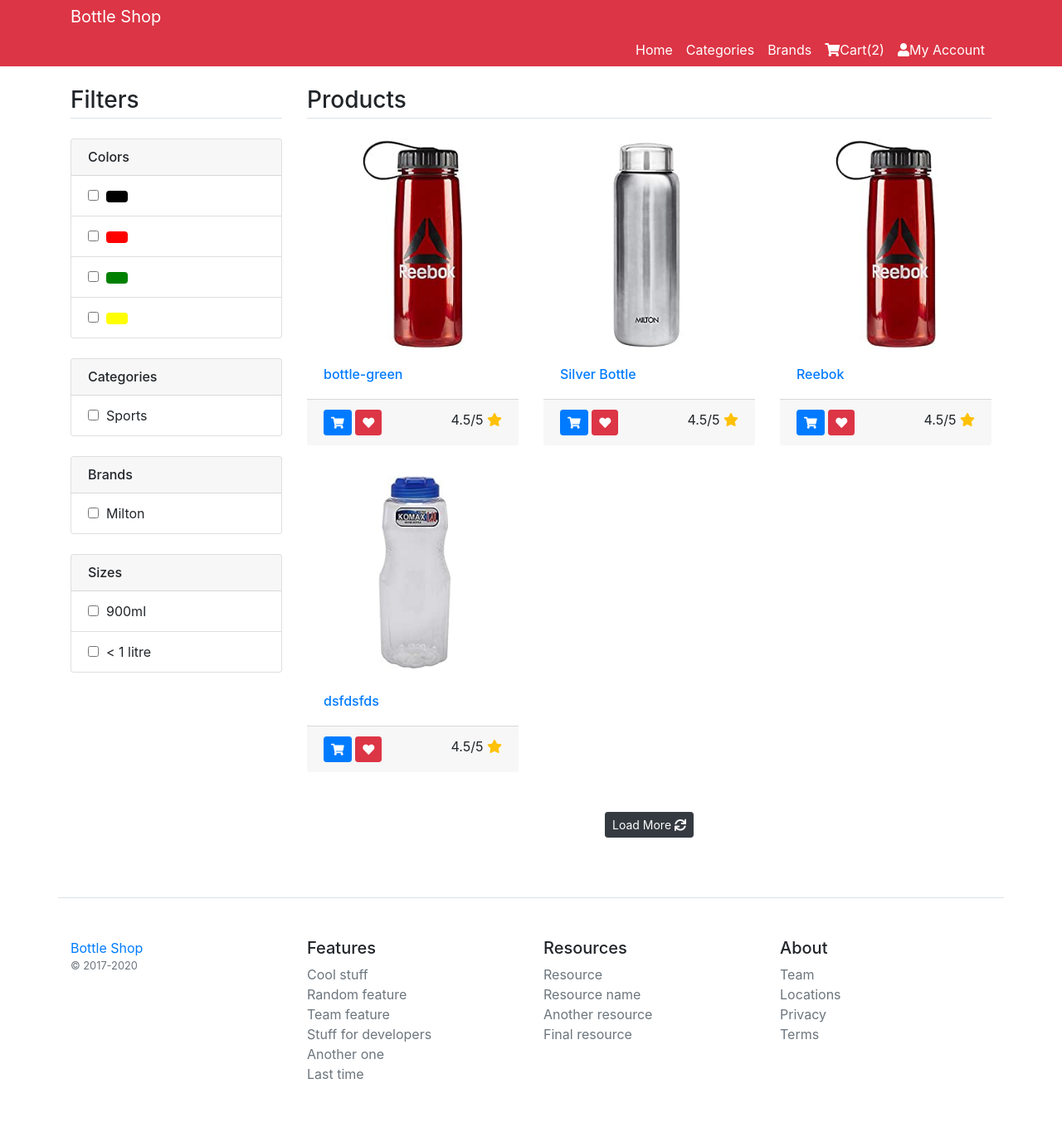
After one commit to alexangria1992/django-bottle-shop, a Django app: page /product-list in a window 1280 px wide. The commit adds this page. Shown: the whole page at 83% size. Run offline with Django 3.2, Linux system fonts and the light colour scheme; data comes from the database, SQL or seed files in the repository; both versions use the stored data as it was after the commit; some libraries are stand-ins or nearby versions.

Commit message:
product filters

```diff
--- a/main/templates/base.html
+++ b/main/templates/base.html
@@ -14,7 +14,7 @@
 <body>
     <nav class="navbar-expand-lg navbar-dark bg-danger">
         <div class="container">
-            <a href="" class="navbar-brand">Bottle Shop</a>
+            <a href="/" class="navbar-brand">Bottle Shop</a>
             <button class="navbar-toggler" type="button" data-toggle="collapse" data-target="#navbarNav"
             aria-controls="navbarNav" aria-expanded="false" aria-label="Toggle Navigation">
             <span class="navbar-toggler-icon"></span>
@@ -22,19 +22,19 @@
         <div class="collapse navbar-collapse" id="navbarNav">
             <ul class="navbar-nav ml-auto">
                 <li class="nav-item">
-                    <a href="" class="nav-link text-white">Home</a>
+                    <a href="/" class="nav-link text-white">Home</a>
                 </li>
                 <li class="nav-item">
                     <a class="nav-link text-white" href="{% url 'category-list' %}">Categories</a>
                   </li>
                 <li class="nav-item">
-                    <a href="" class="nav-link text-white" href="/brands.php">Brands</a>
+                    <a class="nav-link text-white" href="{% url 'brand-list' %}">Brands</a>
                 </li>
                 <li class="nav-item">
-                    <a href="" class="nav-link text-white" href="/cart.php"><i class="fa fa-shopping-cart"></i>Cart(2)</a>
+                    <a class="nav-link text-white" href="/cart.php"><i class="fa fa-shopping-cart"></i>Cart(2)</a>
                 </li>
                 <li class="nav-item">
-                    <a href="" class="nav-link text-white" href="/account.php"><i class="fa fa-user"></i>My Account</a>
+                    <a class="nav-link text-white" href="/account.php"><i class="fa fa-user"></i>My Account</a>
                 </li>
             </ul>
           </div>
--- a/main/templates/category_list.html
+++ b/main/templates/category_list.html
@@ -11,9 +11,9 @@
 			<div class="col-md-3 mb-4">
 				<div class="card shadow">
 				<a href="#"><img src="/media/{{cat.image}}" class="card-img-top" alt="{{cat.title}}" /></a>
-				<div class="card-body">
-					<h6 class="card-text"><a href="#">{{cat.title}}</a></h6>
-				</div>
+					<div class="card-body">
+						<h6 class="card-text"><a href="#">{{cat.title}}</a></h6>
+					</div>
 				</div>
 			</div>
              {% endfor %}
--- a/main/templates/index.html
+++ b/main/templates/index.html
@@ -49,6 +49,6 @@
 			</div>
 		</div>
 	</div>
-	<p class="my-4 text-center"><a href="/products.php" class="btn btn-dark btn-sm">All Products <i class="fa fa-long-arrow-alt-right"></i></a></p>
+	<p class="my-4 text-center"><a href="{% url 'product-list' %}" class="btn btn-dark btn-sm">All Products <i class="fa fa-long-arrow-alt-right"></i></a></p>
 </main>
 {% endblock %}
--- /dev/null
+++ b/main/templates/product_list.html
@@ -0,0 +1,87 @@
+{% extends 'base.html' %}
+{% load static %}
+{% block content %}
+
+<main class="container my-4">
+    <div class="row">
+        <div class="col-md-3">
+            <h3 class="mb-4 border-bottom pb-1">Filters</h3>
+            <div class="card mb-4">
+                <h6 class="card-header">Colors</h6>
+                <div class="list-group list-group-flush">
+                    {% for color in colors %}
+                    <li class="list-group-item">
+                        <input value="{{color.color__id}}" type="checkbox"/>&nbsp;
+                        <button class="btn" style="background-color: {{color.color__color_code}};"></button>
+                    </li>
+                    {% endfor %}
+                    </div>
+                </div>
+
+            <div class="card mb-4">
+                <h6 class="card-header">Categories</h6>
+                <div class="list-group list-group-flush">
+                    {% for cat in cats %}
+                    <li class="list-group-item">
+                        <input type="checkbox" value="{{cat.category__id}}">&nbsp;
+                        {{cat.category__title}}
+                    </li>
+                    {% endfor %}
+                </div>
+            </div>
+
+            <div class="card mb-4">
+               <h6 class="card-header">Brands</h6>
+                <div class="list-group list-group-flush">
+                    {% for brand in brands %}
+                    <li class="list-group-item">
+                        <input type="checkbox" value="{{brand.brand__id}}">&nbsp;
+                        {{brand.brand__title}}
+                    </li>
+                {% endfor %}
+            </div>
+        </div>
+
+            <div class="card mb-4">
+				<h6 class="card-header">Sizes</h6>
+				<div class="list-group list-group-flush">
+					{% for size in sizes %}
+					<li class="list-group-item">
+						<input value="{{size.size__id}}" type="checkbox" />&nbsp;
+						{{size.size__title}}
+					</li>
+					{% endfor %}
+				</div>
+			</div>
+        </div>
+
+        <div class="col-md-9">
+            <h3 class="mb-4 border-bottom pb-1">
+                Products
+            </h3>
+            <div class="row">
+                {% for product in data %}
+                <div class="col-md-4 mb-4">
+                        <div class="card-shadow">
+                            <a href="/product/{{product.slug}}/{{product.id}}"><img src="/media/{{product.image}}" alt="{{product.title}}" class="card-img-top"></a>
+                            <div class="card-body">
+                                <h6 class="card-text"><a href="/product/{{product.slug}}/{{product.id}}">{{product.title}}</a></h6>
+                            </div>
+                            <div class="card-footer">
+                                <button class="btn btn-sm btn-primary"><i class="fa fa-shopping-cart"></i></button>
+                                <button class="btn btn-sm btn-danger"><i class="fa fa-heart"></i></button>
+                                <span class="float-right">
+                                    4.5/5
+                                    <i class="fa fa-star text-warning"></i>
+                                </span>
+                            </div>
+                        </div>
+                </div>
+                {% endfor %}
+            </div>
+                <p class="my-4 text-center"><a href="products.php" class="btn btn-dark btn-sm">Load More <i class="fa fa-sync"></i></a></p>
+        </div>
+    </div>
+</main>
+
+{% endblock%}
--- a/main/urls.py
+++ b/main/urls.py
@@ -5,7 +5,9 @@ from django.conf.urls.static import static
 
 urlpatterns = [
     path('', views.home, name='home' ),
-    path('category-list', views.category_list, name='category-list' )
+    path('category-list', views.category_list, name='category-list'),
+    path('brand-list', views.brand_list,name='brand-list'),
+    path('product-list', views.product_list,name='product-list'),
 ]
 
 if settings.DEBUG:
--- a/main/views.py
+++ b/main/views.py
@@ -1,5 +1,5 @@
 from django.shortcuts import render
-from . models import Category
+from . models import Category, Brand, Product, ProductAttribute
 # Create your views here.
 def home(request):
     return render(request, 'index.html')
@@ -8,3 +8,23 @@ def home(request):
 def category_list(request):
     data = Category.objects.all().order_by('-id')
     return render(request, 'category_list.html', {'data':data})
+
+def brand_list(request):
+    data= Brand.objects.all().order_by('-id')
+    return render(request,'brand_list.html',{'data':data})
+
+def product_list(request):
+	data=Product.objects.all().order_by('-id')
+	cats=Product.objects.distinct().values('category__title','category__id')
+	brands=Product.objects.distinct().values('brand__title','brand__id')
+	colors=ProductAttribute.objects.distinct().values('color__title','color__id','color__color_code')
+	sizes=ProductAttribute.objects.distinct().values('size__title','size__id')
+	return render(request,'product_list.html',
+		{
+			'data':data,
+			'cats':cats,
+			'brands':brands,
+			'colors':colors,
+			'sizes':sizes,
+		}
+		)
```
Also changed, not shown: main/templates/brand_list.html (added, +23 -0 lines), db.sqlite3, media/brand_imgs/1.jpg (added), media/brand_imgs/2.jpg (added), media/product_imgs/2_1.jpg (added), media/product_imgs/2_1_pFy2m2b.jpg (added), media/product_imgs/4.jpg (added), media/product_imgs/6.jpg (renamed from product_imgs/6.jpg), media/product_imgs/6_1.jpg (added).
